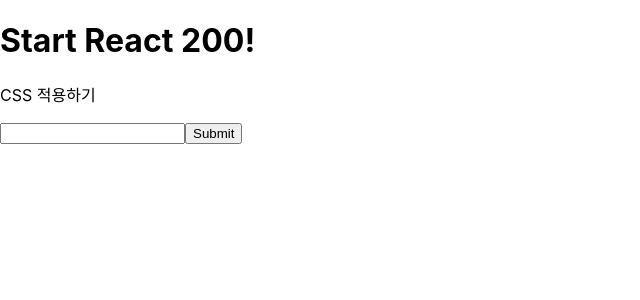
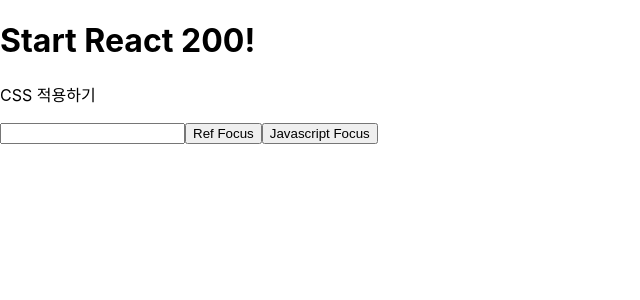
Before and after one commit to Yerim-Choi/React_Study, a React (Create React App) app in the folder client/: page / in a window 1280 px wide. Shown: the top 300 px of the page, without its empty margins (0-640 px from the left). Built offline with nearby package versions, Linux system fonts and the light colour scheme.

Commit message:
#R073_Ref 사용

```diff
--- a/client/src/App.js
+++ b/client/src/App.js
@@ -1,6 +1,6 @@
 import React from "react";
 // import "./App.css";
-import ReactonSubmit from "./R072_onSubmit.js";
+import ReactRef from "./R073_ReactRef.js";
 // import "bootstrap/dist/css/bootstrap.css";
 
 function App() {
@@ -8,7 +8,7 @@
     <div>
       <h1>Start React 200!</h1>
       <p>CSS 적용하기</p>
-      <ReactonSubmit />
+      <ReactRef />
     </div>
   );
 }
--- /dev/null
+++ b/client/src/R073_ReactRef.js
@@ -0,0 +1,32 @@
+import React, { Component } from "react";
+
+class R073_ReactRef extends Component {
+  constructor(props) {
+    super(props);
+    this.InputRef = React.createRef();
+  }
+
+  RefFocus = (e) => {
+    this.InputRef.current.focus();
+  };
+
+  JavascriptFocus() {
+    document.getElementById("id").focus();
+  }
+
+  render() {
+    return (
+      <>
+        <input id="id" type="text" ref={this.InputRef} />
+        <input type="button" value="Ref Focus" onClick={TouchList.RefFocus} />
+        <input
+          type="button"
+          value="Javascript Focus"
+          onClick={TouchList.JavascriptFocus}
+        />
+      </>
+    );
+  }
+}
+
+export default R073_ReactRef;
```
